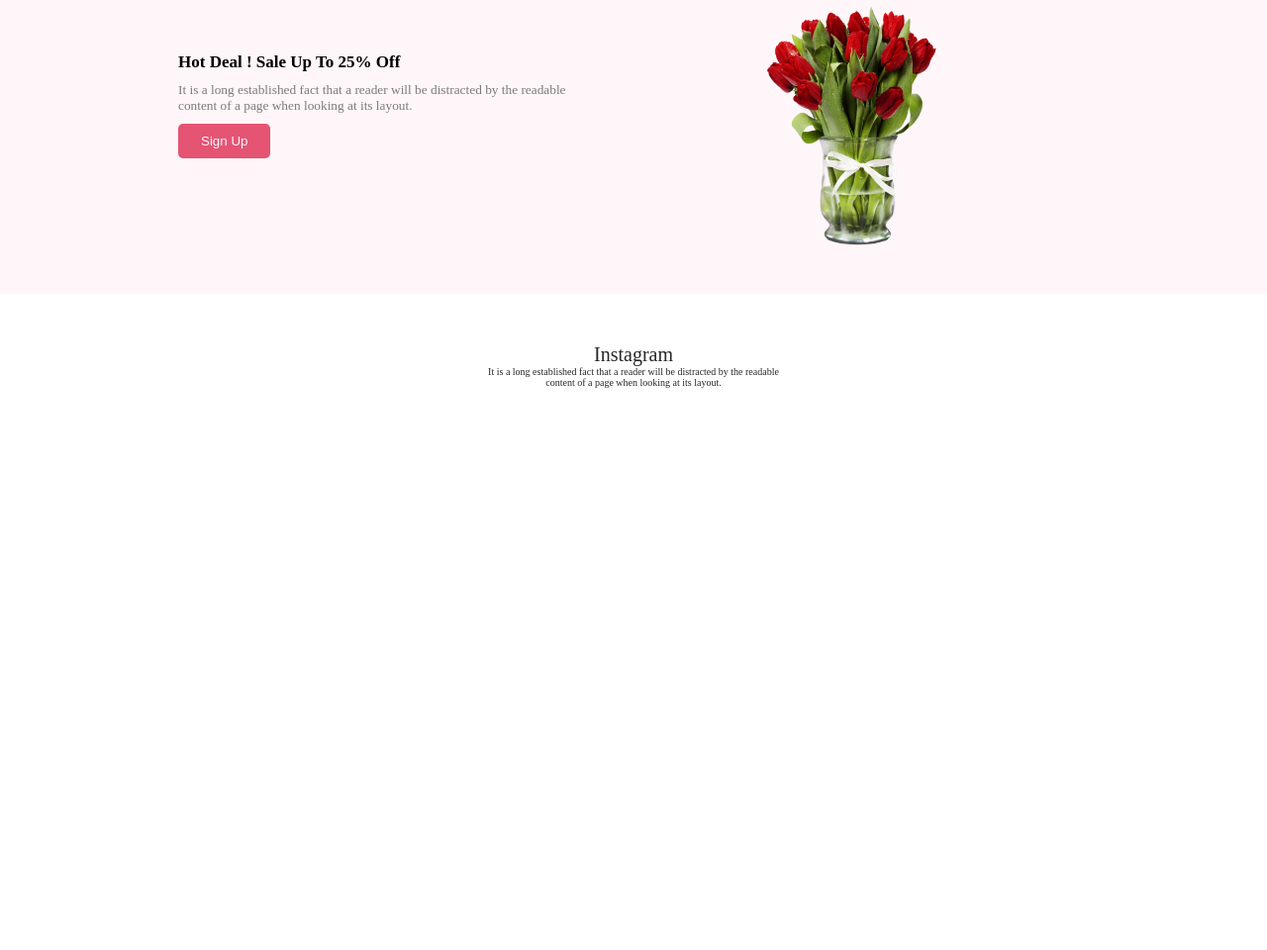
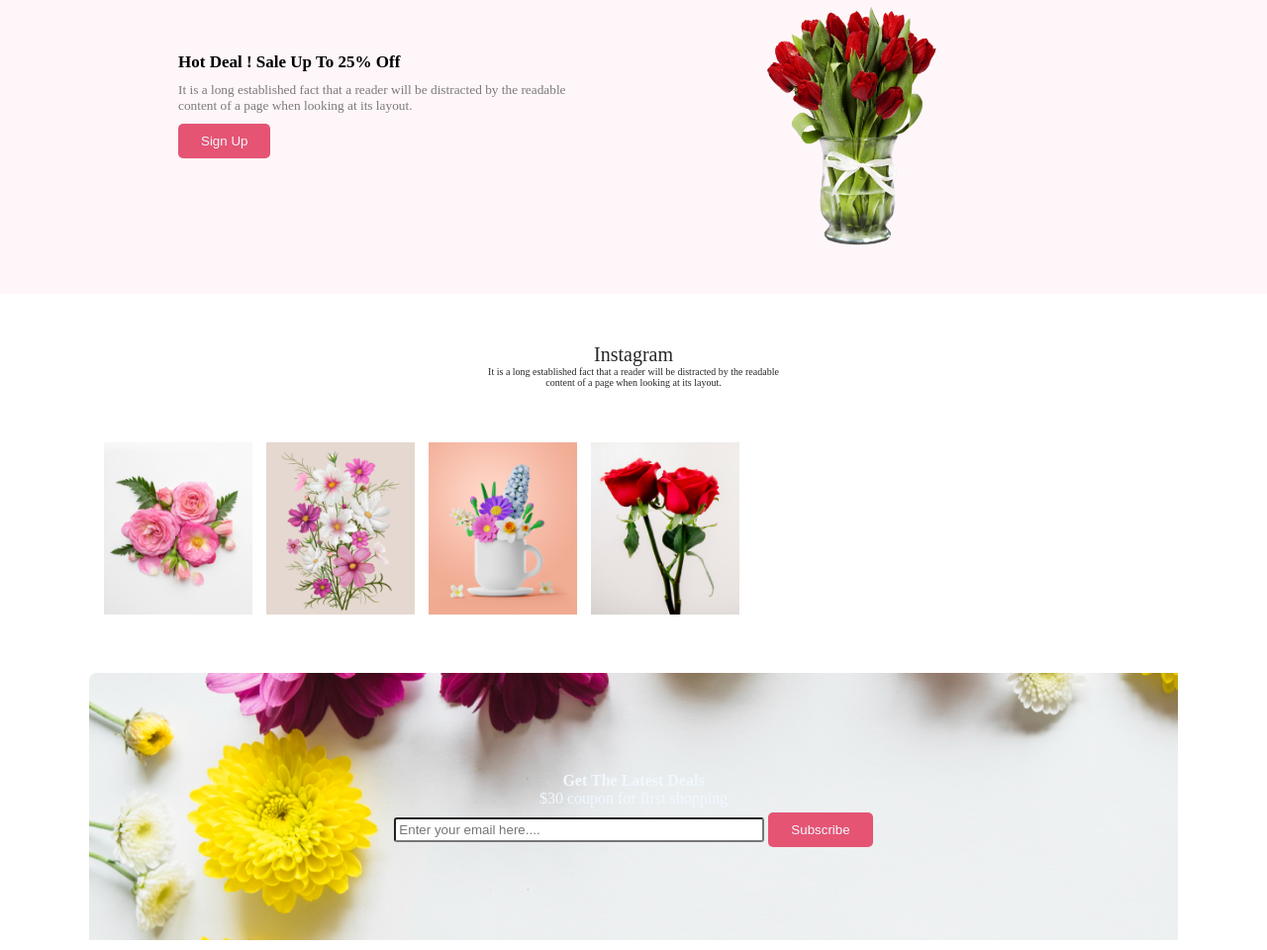
Before and after one commit to mdsaidul50/my-first-assignment, a plain HTML site: page index.html in a window 1280 px wide. Shown: the part 647-1607 px from the top of the page at 99% size. Before the commit the page ends 1039 px from the top, so only its background shows below. Drawn offline with Linux system fonts and the light colour scheme.

Commit message:
my first assignment

```diff
--- a/index.html
+++ b/index.html
@@ -65,6 +65,31 @@
                     <p>It is a long established fact that a reader will be distracted by the readable<br> content of a page when looking at its layout.</p>
                 </div>
         </section>
+        <section class="sections">
+            <div class="album">
+                <img src="imges/Flower 01.png" alt="">
+            </div>
+            <div class="album">
+                <img src="imges/Rectangle 4.png" alt="">
+            </div>
+            <div class="album">
+                <img src="imges/Rectangle 5.png" alt="">
+            </div>
+            <div class="album">
+                <img src="imges/Rectangle 6.png" alt="">
+            </div>
+        </section>
+        <section class="subscribe">
+            <center>
+            <div class="deal">
+                <h4>Get The Latest Deals</h4>
+                <p>$30 coupon for first shopping</p>
+                <input type="text"name="email" placeholder="Enter your email here....">
+                <button>Subscribe</button>
+            </div>
+            </center>
+
+        </section>
     </main>
 </body>
 </html>
--- a/style.css
+++ b/style.css
@@ -150,3 +150,43 @@ header{
     color: #272727;
     font-weight: 200;
 }
+.sections{
+    margin: 50px 100px 0px 100px;
+}
+.album{
+    display: inline;
+    align-content: center;
+}
+.album img{
+    width: 150px;
+    margin: 5px;
+}
+.subscribe{
+    background-image: url("imges/Rectangle\ 9.png");
+    margin: 10px 90px;
+    background-position: cover;
+    height: 270px;
+
+}
+.deal{
+    margin-top: 50px;
+    padding-top: 100px;
+}
+.deal h4{
+    color: aliceblue;
+}
+.deal p{
+    color: aliceblue;
+}
+.deal input{
+    padding: 3px 190px 3px 3px;
+    border-radius: 3px;
+    margin-top: 10px;
+}
+.deal button{
+    background-color: #E55473;
+    border: none;
+    border-radius: 5px;
+    padding: 10px 23px;
+    color: aliceblue;
+}
```
